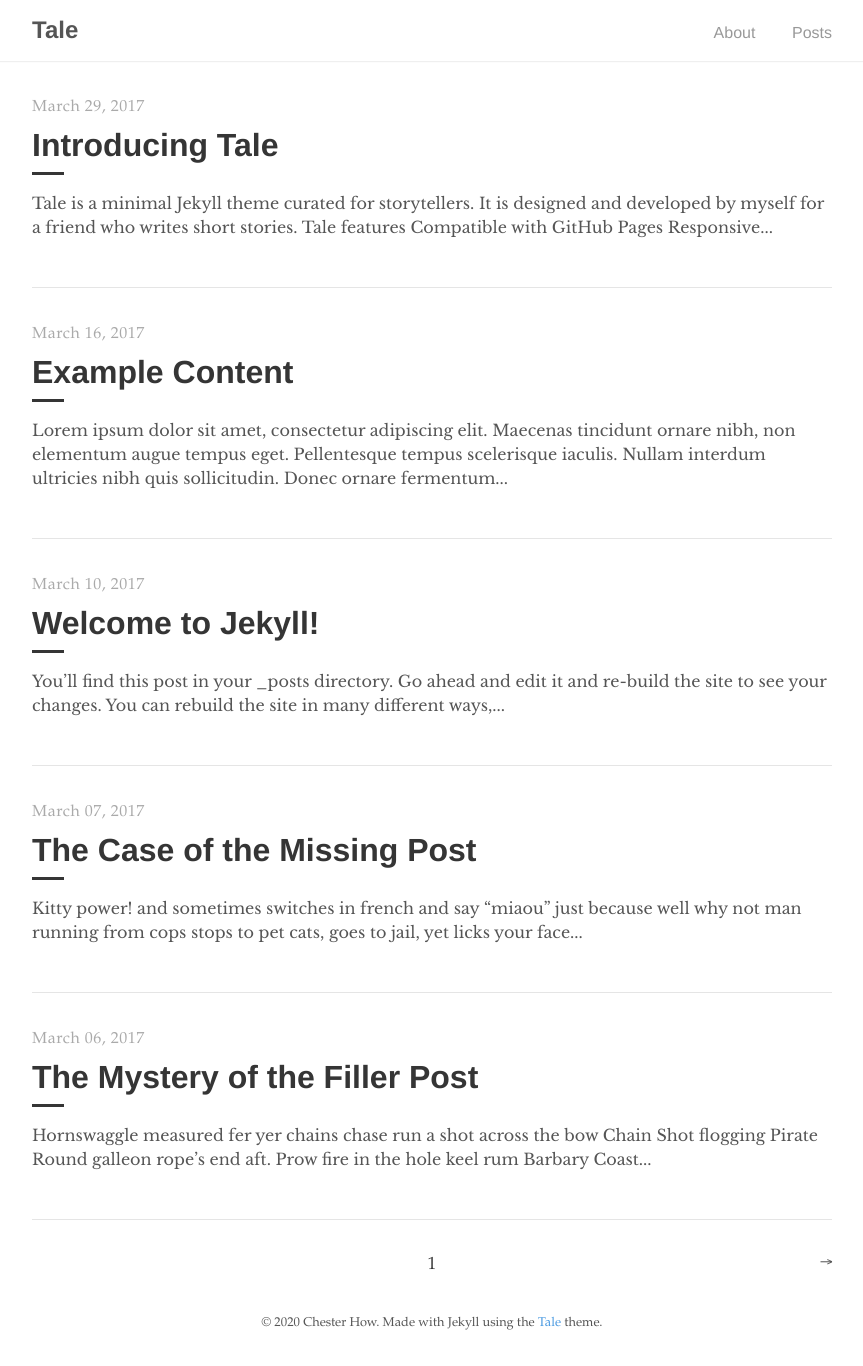
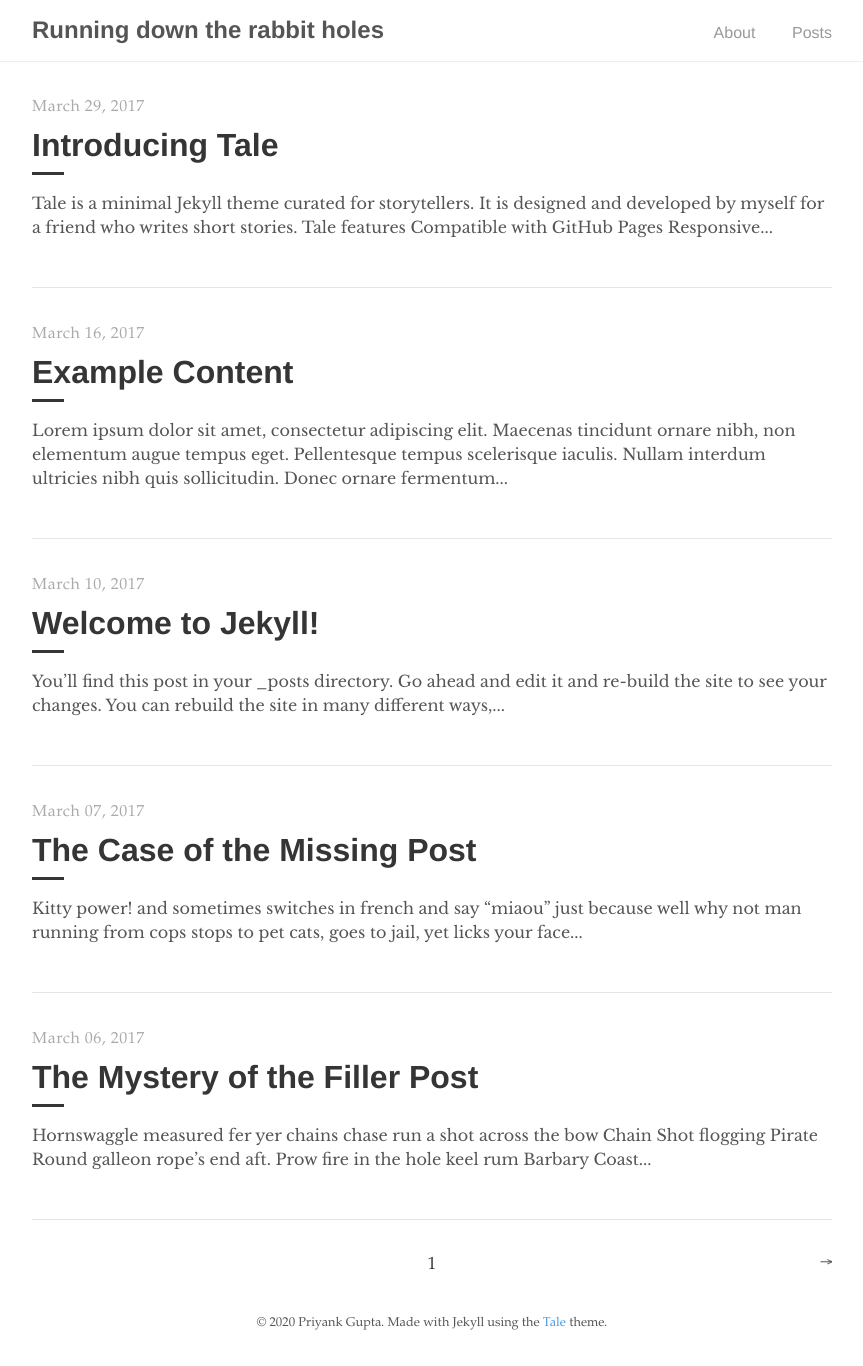
Before and after one commit to priyaaank/belligerent-buffoon, a Jekyll site: the page built from index.html, in a window 1280 px wide. Shown: the whole page, without its empty margins (208-1071 px from the left). Built offline with Jekyll 4.4.1, drawn with Linux system fonts in a browser that asks for light colours; the list of posts is cut into pages by our own code.

```diff
--- a/_config.yml
+++ b/_config.yml
@@ -1,16 +1,16 @@
 # Site settings
-title:          Tale
-description:    "Minimal Jekyll theme for storytellers"
-url:            "https://chesterhow.github.io"
+title:          Running down the rabbit holes
+description:    "Penning down the rabbitholes in my mind"
+url:            "https://belligerent-buffoon.github.io"
 
 # Google Analytics
-google_analytics: UA—XXXXXXXX-X
+google_analytics: UA-156077400-1
 
 # Author
 author:
-  name:         Chester How
-  url:          https://chester.how
-  email:        chesterhow@gmail.com
+  name:         Priyank Gupta
+  url:          https://priyaaank.com/
+  email:        priyaaank@gmail.com
 
 # Build settings
 markdown:       kramdown
@@ -34,7 +34,7 @@ permalink:      /:year-:month-:day/:title
 paginate:       5
 
 # Excludes
-exclude: [ Gemfile, Gemfile.lock, tale.gemspec ]
+exclude: [ Gemfile, Gemfile.lock ]
 
 # Disqus (Set to your disqus id)
 disqus:         jekyll-tale
```
